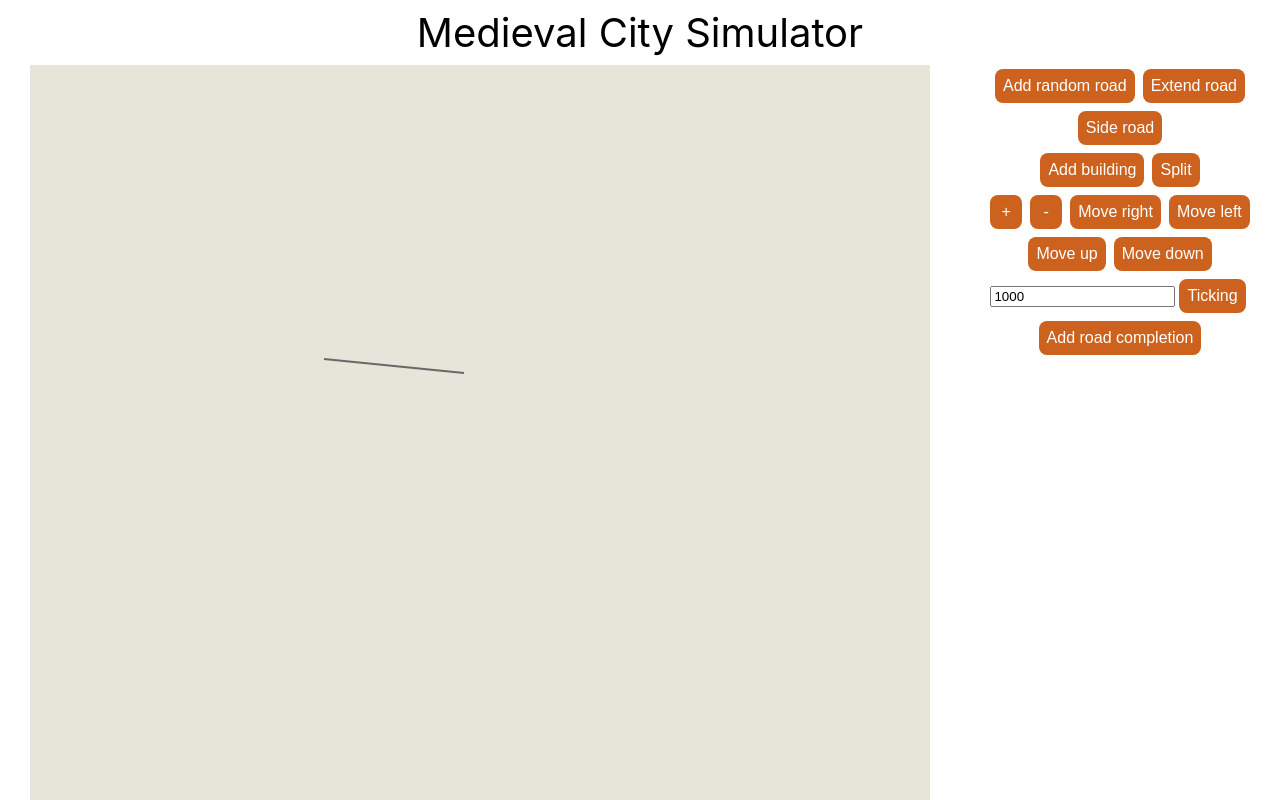
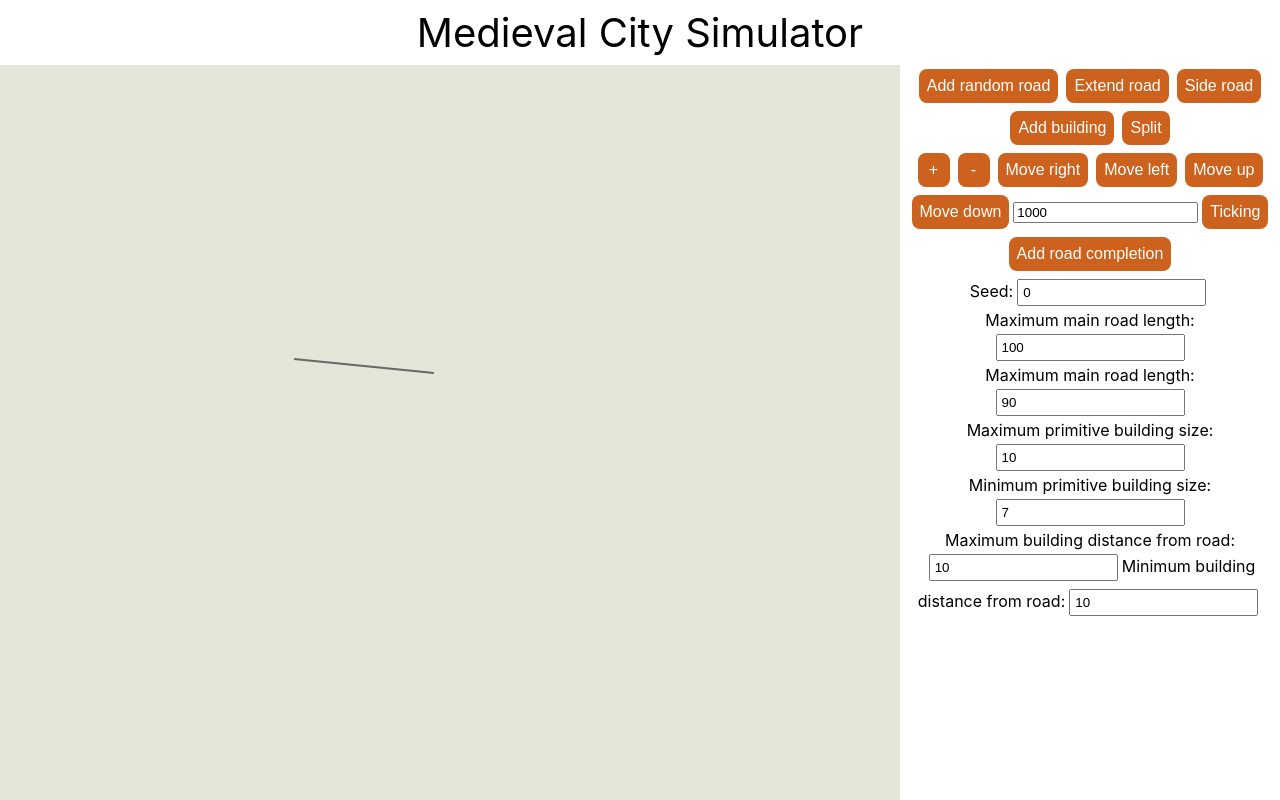
Before and after one commit to Skokus/CityGen, a React (Create React App) app in the folder citygenerator/: page / in a window 1280 px wide. Shown: the top 800 px of the page. Built offline with nearby package versions, Linux system fonts and the light colour scheme.

Commit message:
Inputs forms added

```diff
--- a/citygenerator/src/citymap/components/CityPanel.css
+++ b/citygenerator/src/citymap/components/CityPanel.css
@@ -4,13 +4,17 @@
 }
 
 .mainpanel{
-    flex: 3;
+    flex: 2;
 }
 
 .sidepanel{
     flex: 1;
 }
 
+.input{
+    padding: 4px;
+    margin: 4px;
+}
 button{
     background-color: #cc621e;
     border: none;
--- a/citygenerator/src/citymap/components/CityPanel.tsx
+++ b/citygenerator/src/citymap/components/CityPanel.tsx
@@ -153,6 +153,54 @@
                     addRoadCompletion()
                 }}>Add road completion
                 </button>
+                <br/>
+                <label className="inputLabel">
+                    Seed:
+                </label>
+                <input className="input" id={"seed"} name="seedInput" type="number" defaultValue={seed} onChange={e => {
+                    setSeed(e.target.valueAsNumber)
+                }}/>
+                <br/>
+                <label className="inputLabel">
+                    Maximum main road length:
+                </label>
+                <input className="input" id={"maxRoadLength"} name="maxRoadLengthInput" type="number" defaultValue={maxRoadLength} onChange={e => {
+                    setMaxRoadLength(e.target.valueAsNumber)
+                }}/>
+                <br/>
+                <label className="inputLabel">
+                    Maximum main road length:
+                </label>
+                <input className="input" id={"minRoadLength"} name="minRoadLengthInput" type="number" defaultValue={minRoadLength} onChange={e => {
+                    setMinRoadLength(e.target.valueAsNumber)
+                }}/>
+                <br/>
+                <label className="inputLabel">
+                    Maximum primitive building size:
+                </label>
+                <input className="input" id={"maxPrimitiveBuildingSize"} name="maxPrimitiveBuildingSizeInput" type="number" defaultValue={maxBuildingSize} onChange={e => {
+                    setMaxBuildingSize(e.target.valueAsNumber)
+                }}/>
+                <br/>
+                <label className="inputLabel">
+                    Minimum primitive building size:
+                </label>
+                <input className="input" id={"minPrimitiveBuildingSize"} name="minPrimitiveBuildingSizeInput" type="number" defaultValue={minBuildingSize} onChange={e => {
+                    setMinBuildingSize(e.target.valueAsNumber)
+                }}/>
+                <br/>
+                <label className="inputLabel">
+                    Maximum building distance from road:
+                </label>
+                <input className="input" id={"maxBuildingDistanceFromRoad"} name="maxBuildingDistanceFromRoadInput" type="number" defaultValue={maxBuildingDistanceFromRoad} onChange={e => {
+                    setMaxBuildingDistanceFromRoad(e.target.valueAsNumber)
+                }}/>
+                <label className="inputLabel">
+                    Minimum building distance from road:
+                </label>
+                <input className="input" id={"minBuildingDistanceFromRoad"} name="minBuildingDistanceFromRoadInput" type="number" defaultValue={minBuildingDistanceFromRoad} onChange={e => {
+                    setMinBuildingDistanceFromRoad(e.target.valueAsNumber)
+                }}/>
             </div>
         </div>
     );
```
